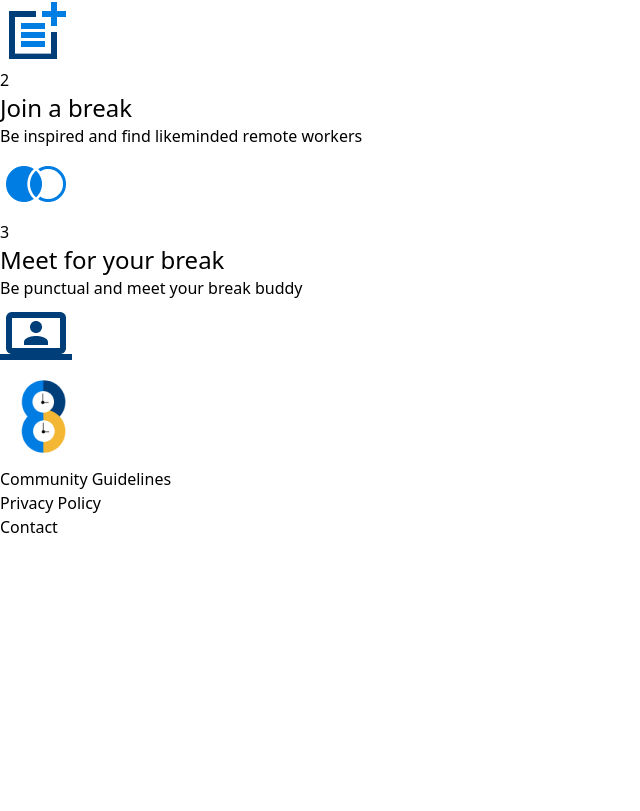
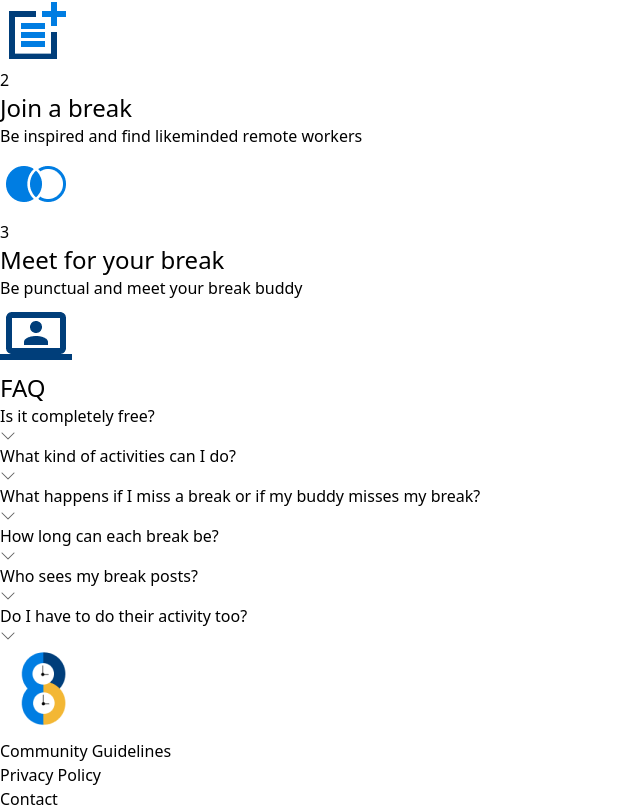
Before and after one commit to Break-Buddy/Break-Buddy-React, a React (Vite) app: page / in a window 1280 px wide. Shown: the part 953-1764 px from the top of the page, without its empty margins (0-640 px from the left). Before the commit the page ends 1492 px from the top, so only its background shows below. Built offline with nearby package versions, Linux system fonts and the light colour scheme; the HTML template or start-up script is replaced by a standard one.

Commit message:
merged faq

```diff
--- a/src/views/Home.jsx
+++ b/src/views/Home.jsx
@@ -7,7 +7,7 @@ function Home() {
     <div>
       <LandingDisplay />
       <HowItWorks />
-
+      <FAQ />
     </div>
   );
 }
```
